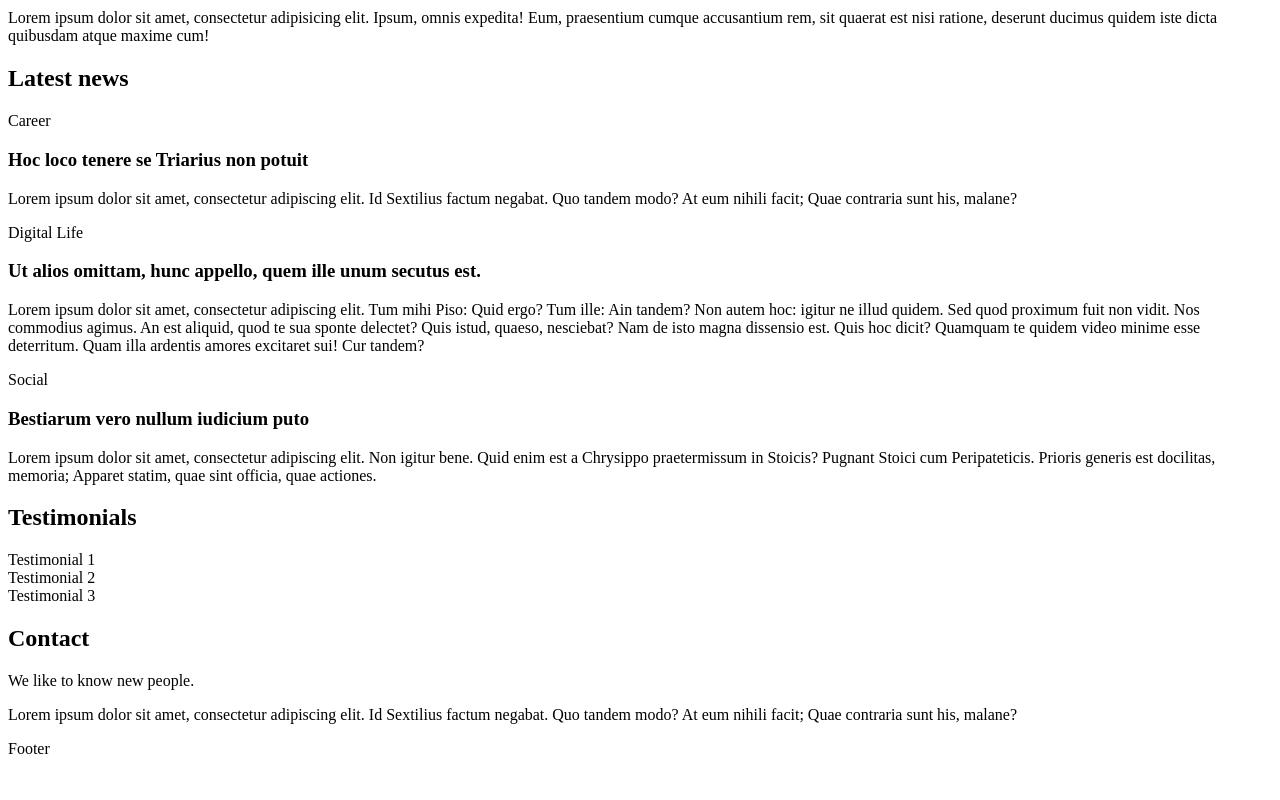
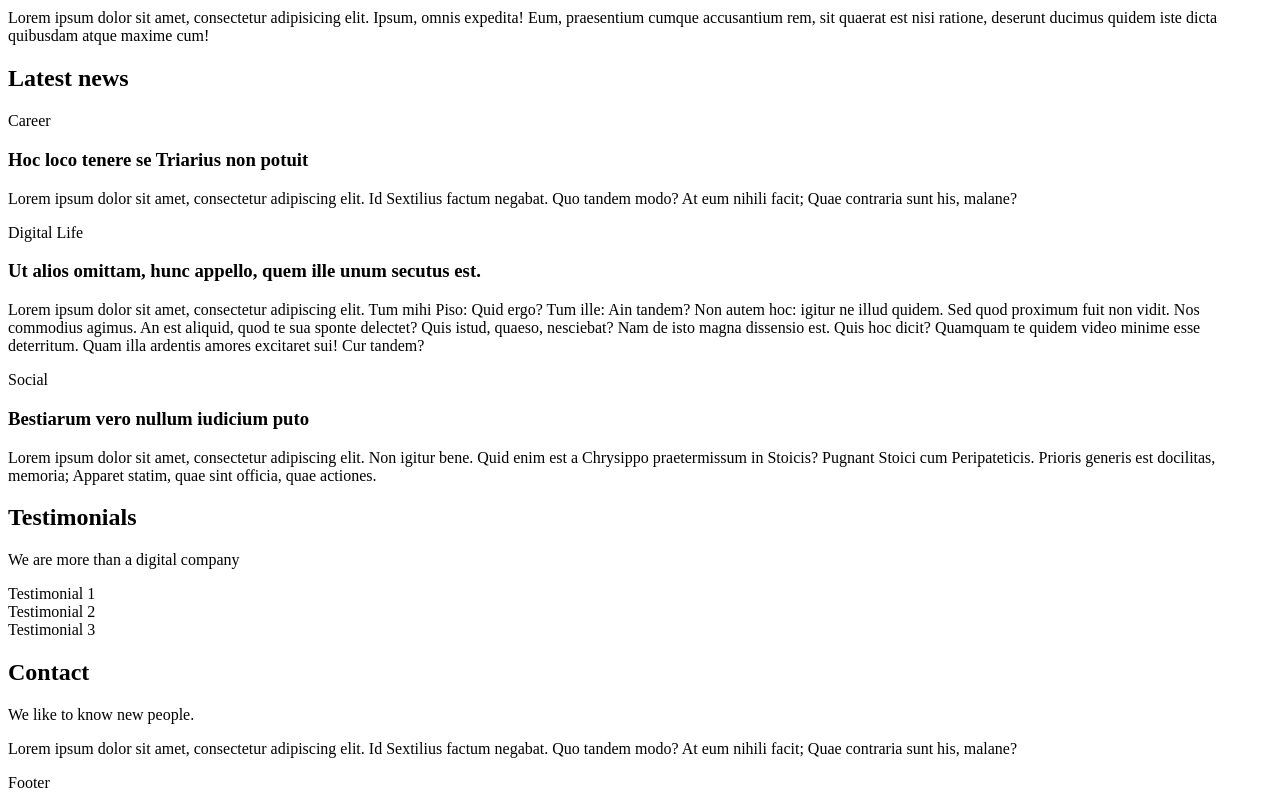
Before and after one commit to Augusyyy/holbertonschool-web_front_end, a plain HTML site: page html_advanced/12-index.html in a window 1280 px wide. Shown: the part 932-1732 px from the top of the page. Before the commit the page ends 1698 px from the top, so only its background shows below. Drawn offline with Linux system fonts and the light colour scheme.

Commit message:
12 finxed

```diff
--- a/html_advanced/12-index.html
+++ b/html_advanced/12-index.html
@@ -70,6 +70,7 @@
         </section>
         <section>
             <h2>Testimonials</h2>
+            <p>We are more than a digital company</p >
             <article>
                 Testimonial 1
             </article>
```
